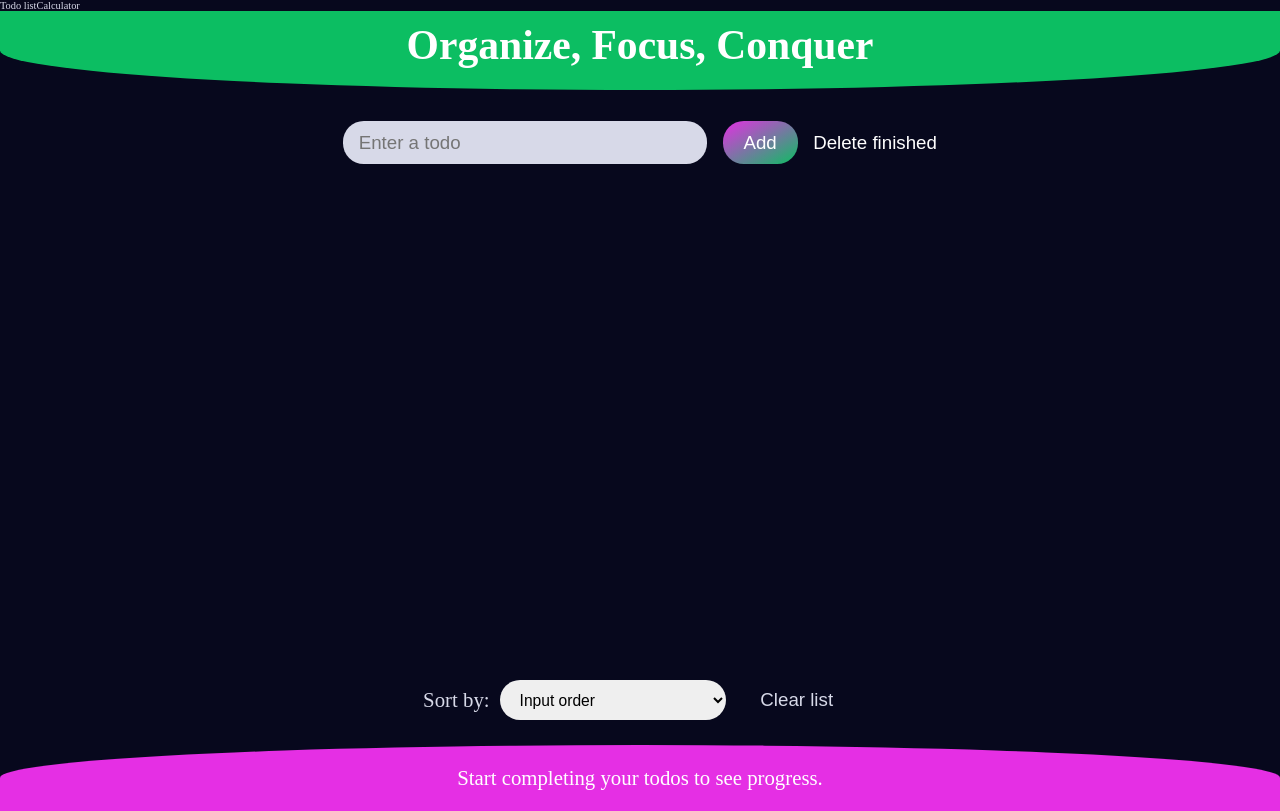
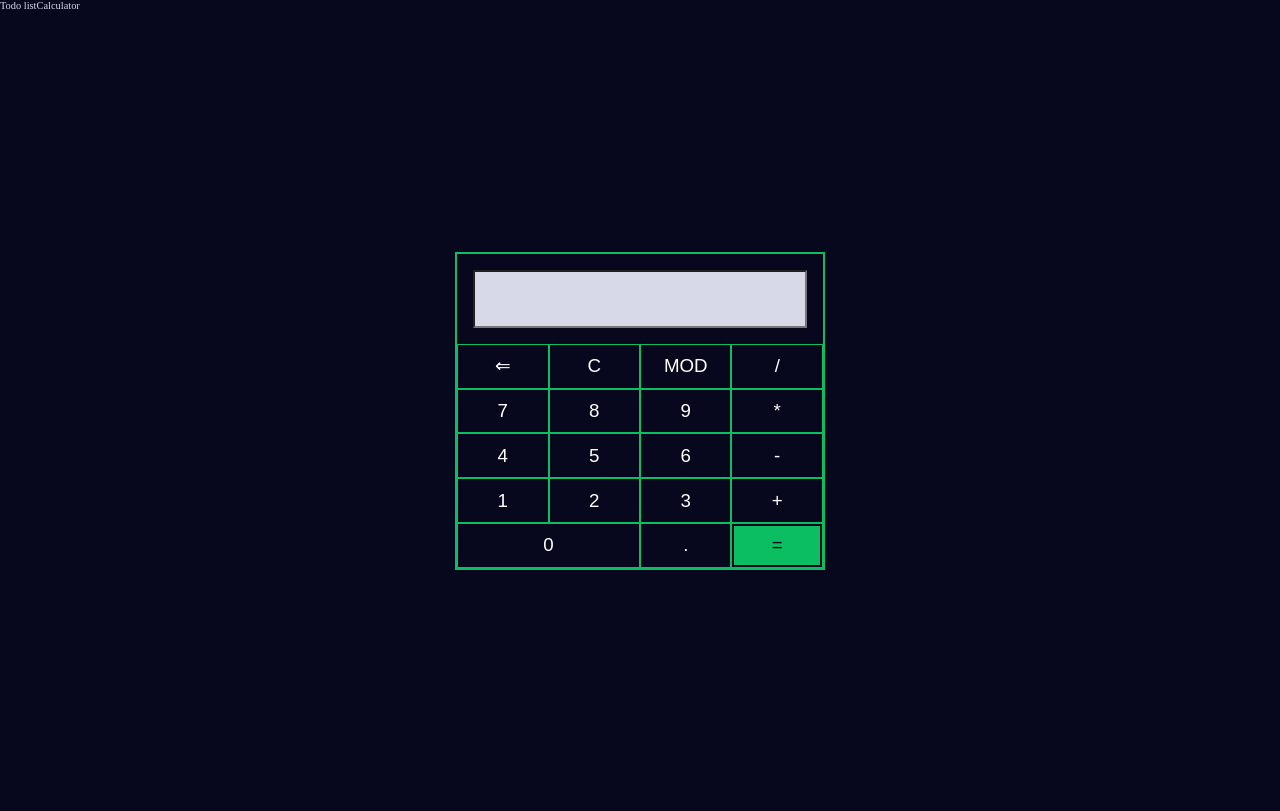
Before and after one commit to myrahkis/simples-w-vue, a Vue app: page / in a window 1280 px wide. Built offline with nearby package versions, Linux system fonts and the light colour scheme.

Commit message:
added and styled calculator grid

```diff
--- a/src/App.vue
+++ b/src/App.vue
@@ -1,8 +1,9 @@
 <script setup>
 import { ref } from 'vue'
 import TodoListPage from './pages/TodoListPage.vue'
+import CalculatorPage from './pages/CalculatorPage.vue';
 
-const page = ref('todo-list')
+const page = ref('calculator')
 </script>
 
 <template>
@@ -11,7 +12,7 @@ const page = ref('todo-list')
     <a @click="() => (page = 'calculator')">Calculator</a>
   </nav>
   <TodoListPage v-if="page === 'todo-list'" />
-  <h1 v-if="page === 'calculator'">CALCULATOR</h1>
+  <CalculatorPage v-if="page === 'calculator'" />
 </template>
 
 <style scoped></style>
--- a/src/features/todo-list/FormInput.vue
+++ b/src/features/todo-list/FormInput.vue
@@ -47,13 +47,17 @@ function submitHandle() {
   transition: all 0.3s;
 
   &:focus {
-    outline: 3px solid #e52fe4;
+    outline: 3px solid var(--neon-pink-color);
     outline-offset: 5px;
   }
 }
 
 .add-btn {
-  background-image: linear-gradient(to right bottom, #e52fe4, #0cbe62);
+  background-image: linear-gradient(
+    to right bottom,
+    var(--neon-pink-color),
+    var(--neon-green-color)
+  );
 }
 .dlt-checked {
   position: relative;
--- a/src/main.js
+++ b/src/main.js
@@ -1,4 +1,4 @@
-import './assets/base.css'
+import './ui/base.css'
 
 import { createApp } from 'vue'
 import App from './App.vue'
--- /dev/null
+++ b/src/pages/CalculatorPage.vue
@@ -0,0 +1,79 @@
+<script setup></script>
+
+<template>
+  <div class="container">
+    <div class="calculator-grid">
+      <input class="display" />
+      <button class="cell">&lArr;</button>
+      <button class="cell">C</button>
+      <button class="cell mod">MOD</button>
+      <button class="cell">/</button>
+      <button class="cell">7</button>
+      <button class="cell">8</button>
+      <button class="cell">9</button>
+      <button class="cell">*</button>
+      <button class="cell">4</button>
+      <button class="cell">5</button>
+      <button class="cell">6</button>
+      <button class="cell">-</button>
+      <button class="cell">1</button>
+      <button class="cell">2</button>
+      <button class="cell">3</button>
+      <button class="cell">+</button>
+      <button class="cell zero">0</button>
+      <button class="cell">.</button>
+      <button class="cell equals">=</button>
+    </div>
+  </div>
+</template>
+
+<style scoped>
+.container {
+  display: flex;
+  justify-content: center;
+  align-items: center;
+  height: 100vh;
+}
+.calculator-grid {
+  display: grid;
+  grid-template-columns: repeat(4, 1fr);
+  grid-template-rows: repeat(7, 1fr);
+  max-width: 45%;
+  justify-content: center;
+  border: 2px solid var(--neon-green-color);
+}
+.display {
+  grid-column: 1 / -1;
+  grid-row: 1 / 3;
+  margin: 1.5rem;
+  padding: 1rem;
+  font-size: 2.3rem;
+}
+.cell {
+  border-radius: 0;
+  background-color: transparent;
+  border: 1px solid var(--neon-green-color);
+  transition: all 0.2s;
+
+  &:last-child {
+    outline: 2px solid var(--dark-bg-color);
+    outline-offset: -3px;
+  }
+
+  &:hover {
+    transform: translateY(-3px);
+    background-color: var(--neon-green-color);
+    color: var(--dark-bg-color);
+  }
+  &:active {
+    transform: translateY(0);
+  }
+}
+.zero {
+  grid-column: 1 / 3;
+}
+.equals {
+  background-color: var(--neon-green-color);
+  color: var(--dark-bg-color);
+}
+</style>
--- a/src/pages/TodoListPage.vue
+++ b/src/pages/TodoListPage.vue
@@ -45,7 +45,7 @@ const sortedTodos = computed(() => {
 </script>
 
 <template>
-  <div class="container">
+  <div class="todo-grid">
     <header class="header">
       <h1 class="header-text">Organize, Focus, Conquer</h1>
       <FormInput :onAdd="addNewTodo" :onDelete="deleteChecked" />
@@ -61,7 +61,7 @@ const sortedTodos = computed(() => {
 </template>
 
 <style scoped>
-.container {
+.todo-grid {
   display: grid;
   grid-template-rows: 0.3fr 1fr 0.3fr;
   grid-template-columns: repeat(5, 1fr);
--- /dev/null
+++ b/src/ui/base.css
@@ -0,0 +1,39 @@
+:root {
+  --text-color: #d7d9e8;
+  --danger-color: #970e38;
+  --neon-green-color: #0cbe62;
+  --neon-pink-color: #e52fe4;
+  --dark-bg-color: #07081d;
+}
+
+*,
+*::before,
+*::after {
+  box-sizing: border-box;
+  margin: 0;
+  padding: 0;
+}
+
+html {
+  font-size: 65%;
+}
+
+body {
+  min-height: 100vh;
+  width: 100%;
+  background-color: var(--dark-bg-color);
+  color: var(--text-color);
+}
+
+input {
+  background-color: var(--text-color);
+}
+
+button {
+  cursor: pointer;
+  border: none;
+  padding: 1rem 2rem;
+  border-radius: 2rem;
+  font-size: 1.8rem;
+  color: white;
+}
```
Also changed, not shown: src/features/todo-list/TodoList.vue (+11 -6 lines).
